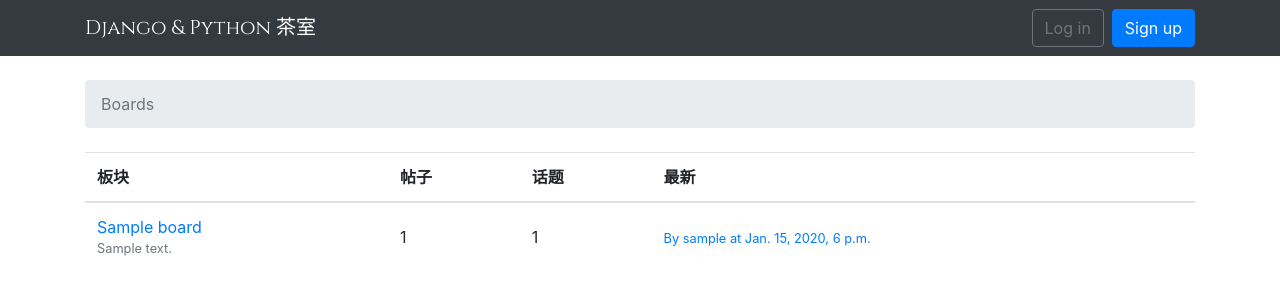
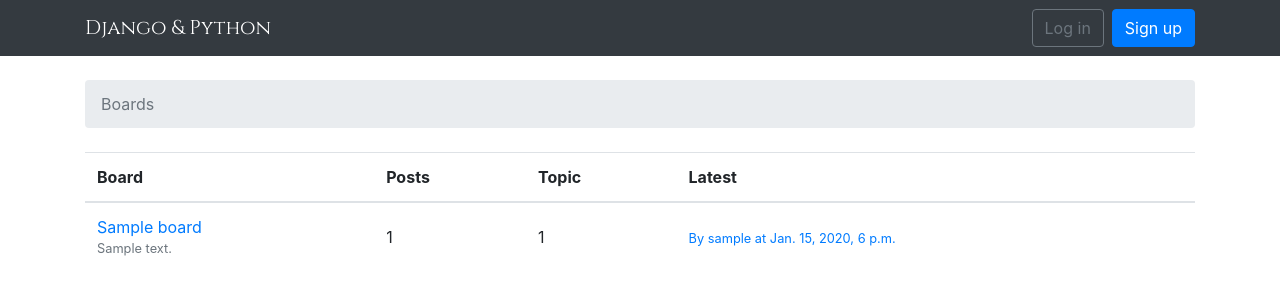
Before and after one commit to guoliuwut/django-boards, a Django app: page / in a window 1280 px wide. Shown: the top 300 px of the page. Run offline with Django 3.2, Linux system fonts and the light colour scheme; tables that the repository leaves empty hold one stand-in row (values such as "Sample post"); some libraries are stand-ins or nearby versions.

Commit message:
remove chinese

```diff
--- a/templates/base.html
+++ b/templates/base.html
@@ -4,7 +4,7 @@
 
 <head>
     <meta charset="utf-8">
-    <title>{% block title %}Django & Python 茶室{% endblock %}</title>
+    <title>{% block title %}Django & Python{% endblock %}</title>
     <link href="https://fonts.googleapis.com/css2?family=Cinzel&display=swap" rel="stylesheet">
     <link rel="stylesheet" href="{% static 'css/bootstrap.min.css' %}">
     <link rel="stylesheet" href="{% static 'css/app.css' %}">
@@ -16,7 +16,7 @@
 
     <nav class="navbar navbar-expand-sm navbar-dark bg-dark">
         <div class="container">
-            <a class="navbar-brand" href="{% url 'home' %}">Django & Python 茶室</a>
+            <a class="navbar-brand" href="{% url 'home' %}">Django & Python</a>
             <button class="navbar-toggler" type="button" data-toggle="collapse" data-target="#mainMenu"
                 aria-controls="mainMenu" aria-expanded="false" aria-label="Toggle navigation">
                 <span class="navbar-toggler-icon"></span>
--- a/templates/home.html
+++ b/templates/home.html
@@ -8,10 +8,10 @@
 <table class="table">
     <thead class="thead-inverse">
         <tr>
-            <th>板块</th>
-            <th>帖子</th>
-            <th>话题</th>
-            <th>最新</th>
+            <th>Board</th>
+            <th>Posts</th>
+            <th>Topic</th>
+            <th>Latest</th>
         </tr>
     </thead>
     <tbody>
```
